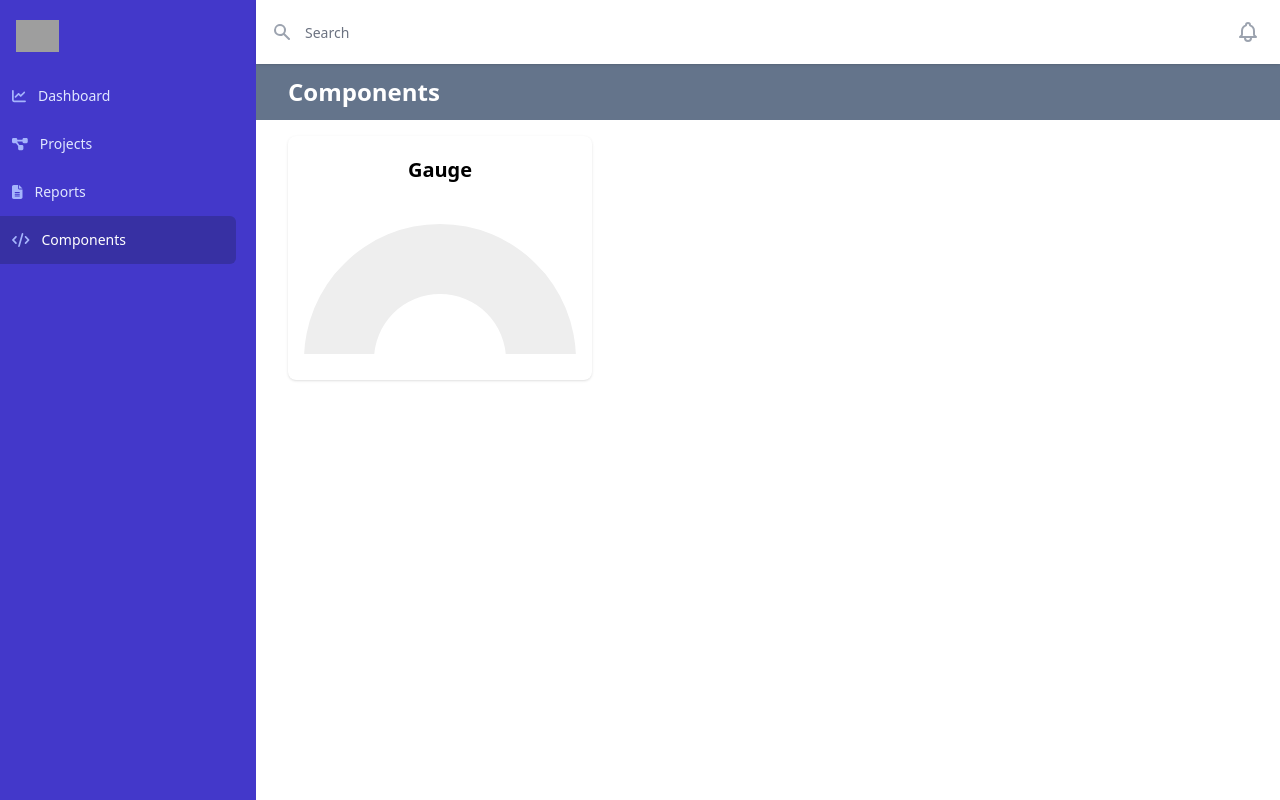
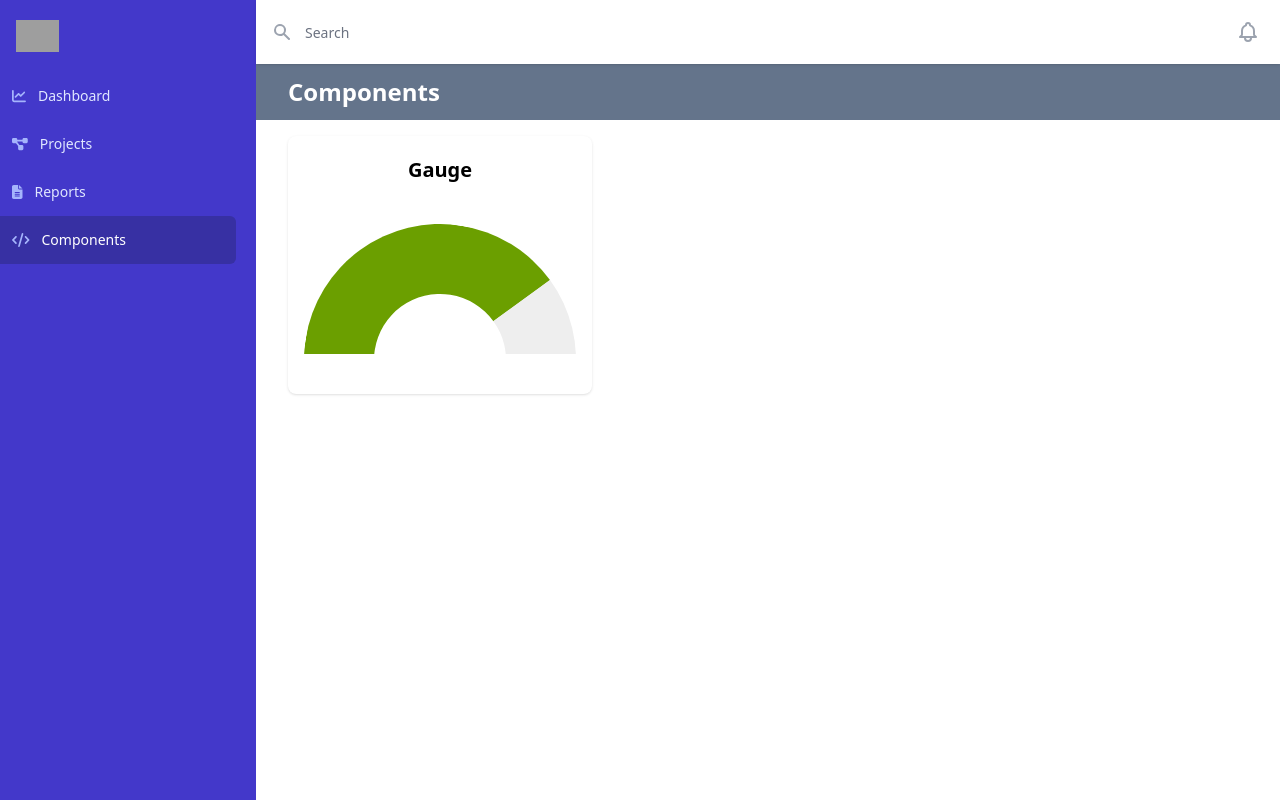
Before and after one commit to benjaminkent/vite-tailwindui, a Vue app: page /components in a window 1280 px wide. Built offline with nearby package versions, Linux system fonts and the light colour scheme; grey boxes are pictures that could not be loaded; a web font is replaced by a local one.

Commit message:
set color and animate on mount

```diff
--- a/src/components/Gauge.vue
+++ b/src/components/Gauge.vue
@@ -1,12 +1,29 @@
 <template>
   <div class="progress my-5">
     <div class="barOverflow">
-      <div class="bar"></div>
+      <div
+        class="bar"
+        :style="`transform: rotate(${45 + progress * 1.8}deg);`"
+      ></div>
     </div>
   </div>
 </template>
 
-<script setup lang="ts"></script>
+<script setup lang="ts">
+import { ref, onMounted } from 'vue'
+
+const progress = ref(0)
+
+function setProgress(p: number) {
+  progress.value = p
+}
+
+onMounted(() => {
+  setTimeout(() => {
+    setProgress(80)
+  }, 1)
+})
+</script>
 
 <style scoped lang="scss">
 .progress {
@@ -15,24 +32,22 @@
   text-align: center;
 }
 .barOverflow {
-  /* Wraps the rotating .bar */
   position: relative;
-  overflow: hidden; /* Comment this line to understand the trick */
+  overflow: hidden;
   width: 272px;
-  height: 130px; /* Half circle (overflow) */
-  margin-bottom: -14px; /* bring the numbers up */
+  height: 130px;
 }
 .bar {
   position: absolute;
   top: 0;
   left: 0;
   width: 272px;
-  height: 272px; /* full circle! */
+  height: 272px;
   border-radius: 50%;
   box-sizing: border-box;
-  border: 70px solid #eee; /* half gray, */
-  border-bottom-color: #0bf; /* half azure */
-  border-right-color: #0bf;
-  transform: rotate(45deg);
+  border: 70px solid #eee;
+  border-bottom-color: #6b9f00;
+  border-right-color: #6b9f00;
+  transition: all 1s ease-in-out;
 }
 </style>
```
